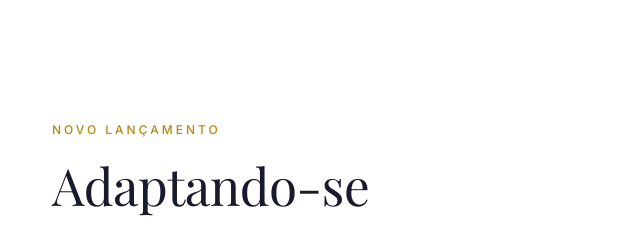
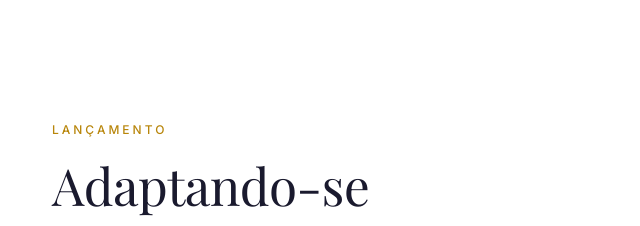
Before and after one commit to guilhermemello07/esthefanyribeiro-website, a plain HTML site: page index.html in a window 1280 px wide. Shown: the part 820-1046 px from the top of the page, 628-1268 px from the left. Drawn offline with nearby package versions, Linux system fonts and the light colour scheme; a web font is replaced by a local one.

Commit message:
Change section label to Lançamento
Co-Authored-By: Claude Opus 4.6 <noreply@anthropic.com>

```diff
--- a/index.html
+++ b/index.html
@@ -49,7 +49,7 @@
                     <img src="assets/images/capa.png" alt="Capa do livro Adaptando-se ao Novo por Esthefany Ribeiro">
                 </div>
                 <div class="book-info">
-                    <p class="section-label reveal">Novo Lançamento</p>
+                    <p class="section-label reveal">Lançamento</p>
                     <h2 class="book-title reveal">Adaptando-se<br>ao Novo</h2>
                     <p class="book-subtitle reveal">Um guia pessoal para imigrantes</p>
                     <div class="book-divider reveal"></div>
```
